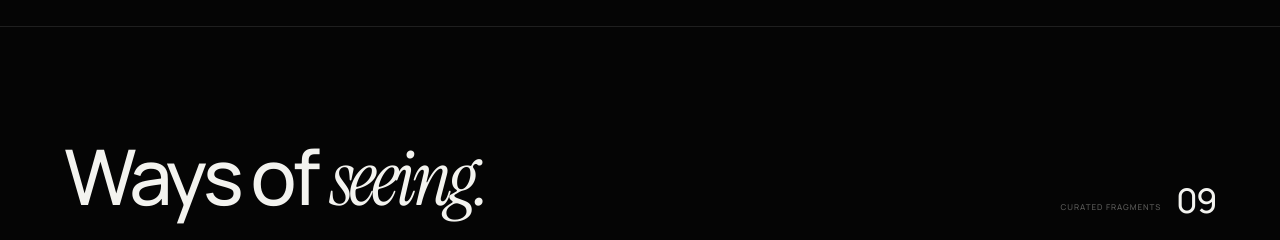
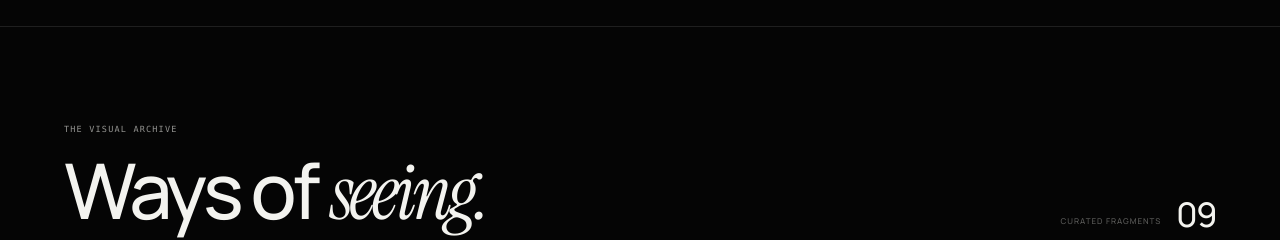
Before and after one commit to shahriarbappy60-ship-it/personal-universe, a React (Vite) app: page /observe in a window 1280 px wide. Shown: the part 1140-1380 px from the top of the page. Built offline with nearby package versions, Linux system fonts and the light colour scheme.

Commit message:
fix(observe): preserve desktop archive label

```diff
--- a/src/pages/ObservePage.jsx
+++ b/src/pages/ObservePage.jsx
@@ -193,6 +193,7 @@ export default function ObservePage() {
         <div className="archive-container">
           <div className="archive-heading reveal">
             <div>
+              <div className="eyebrow archive-heading-label">THE VISUAL ARCHIVE</div>
               <h2>
                 Ways of <em>seeing.</em>
               </h2>
```
